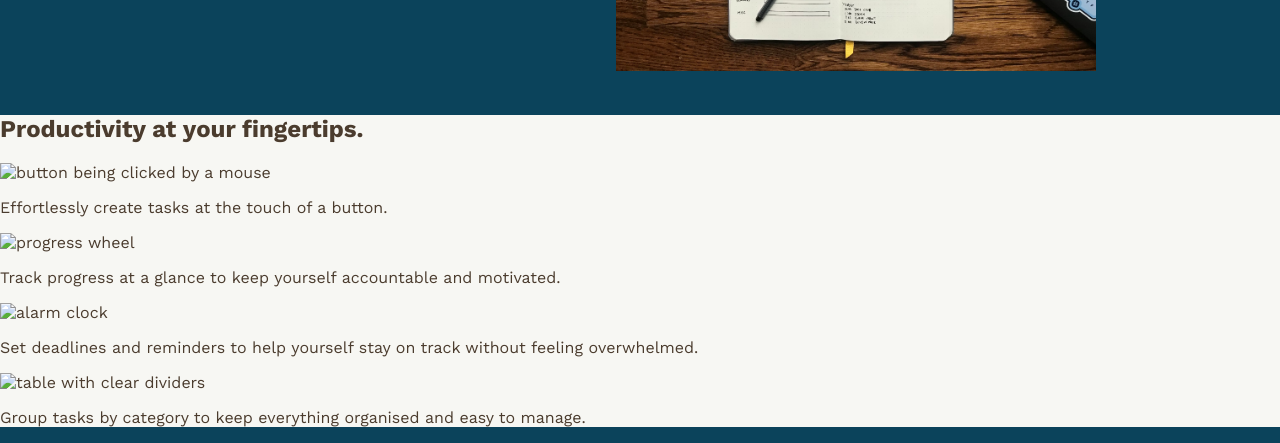
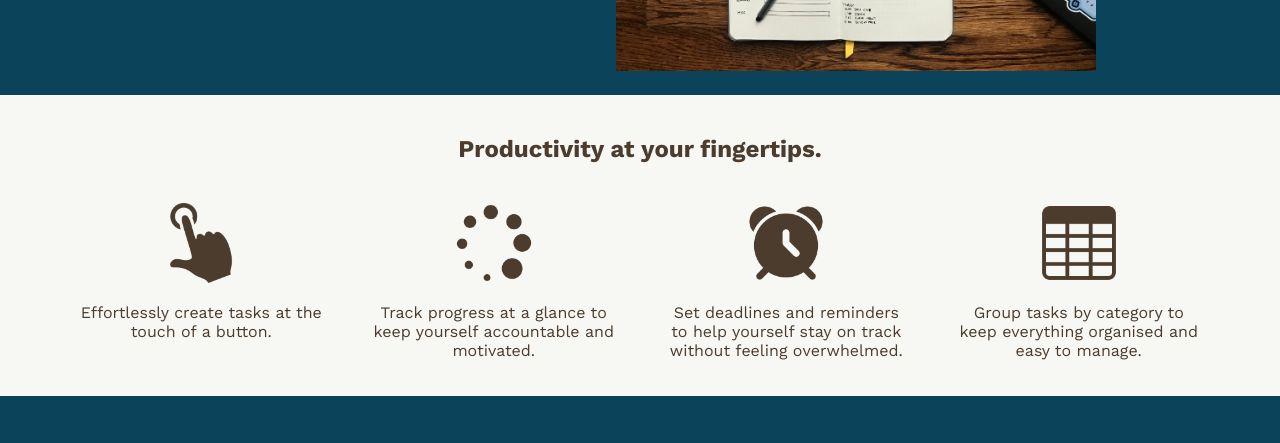
Before and after one commit to jfran01/landing-page, a plain HTML site: page index.html in a window 1280 px wide. Shown: the part 387-830 px from the top of the page. After the commit the page ends 800 px from the top, so only its background shows below. Drawn offline with nearby package versions, Linux system fonts and the light colour scheme.

Commit message:
ui: style info card section import icons, add and alter flexbox layout, align text, add padding

```diff
--- a/index.html
+++ b/index.html
@@ -39,27 +39,43 @@
     <div class="main-content">
       <div class="more-info">
         <h2>Productivity at your fingertips.</h2>
-        <div class="image-wrapper">
-          <div class="image">
-            <img src="" alt="button being clicked by a mouse" />
+        <div class="card-wrapper">
+          <div class="card">
+            <img
+              src="./images/press-button.png"
+              alt="button being clicked by a mouse"
+              class="image"
+            />
             <p>Effortlessly create tasks at the touch of a button.</p>
           </div>
-          <div class="image">
-            <img src="" alt="progress wheel" />
+          <div class="card">
+            <img
+              src="./images/loading.png"
+              alt="progress wheel"
+              class="image"
+            />
             <p>
               Track progress at a glance to keep yourself accountable and
               motivated.
             </p>
           </div>
-          <div class="image">
-            <img src="" alt="alarm clock" />
+          <div class="card">
+            <img
+              src="./images/alarm-clock.png"
+              alt="alarm clock"
+              class="image"
+            />
             <p>
               Set deadlines and reminders to help yourself stay on track without
               feeling overwhelmed.
             </p>
           </div>
-          <div class="image">
-            <img src="" alt="table with clear dividers" />
+          <div class="card">
+            <img
+              src="./images/table.png"
+              alt="table with clear dividers"
+              class="image"
+            />
             <p>
               Group tasks by category to keep everything organised and easy to
               manage.
--- a/styles.css
+++ b/styles.css
@@ -82,4 +82,24 @@ h1 {
 .main-content {
   background-color: #f7f7f3;
   color: #4b3c2e;
+  text-align: center;
+  padding-top: 20px;
 }
+
+.card-wrapper {
+  display: flex;
+  flex-direction: row;
+  gap: 50px;
+  justify-content: center;
+  padding: 20px 80px;
+}
+
+.image {
+  width: 80px;
+}
+
+.card {
+  flex-basis: 0;
+  flex-grow: 1;
+  text-align: center;
+}
```
Also changed, not shown: images/alarm-clock.png (added), images/loading.png (added), images/press-button.png (added), images/table.png (added).
